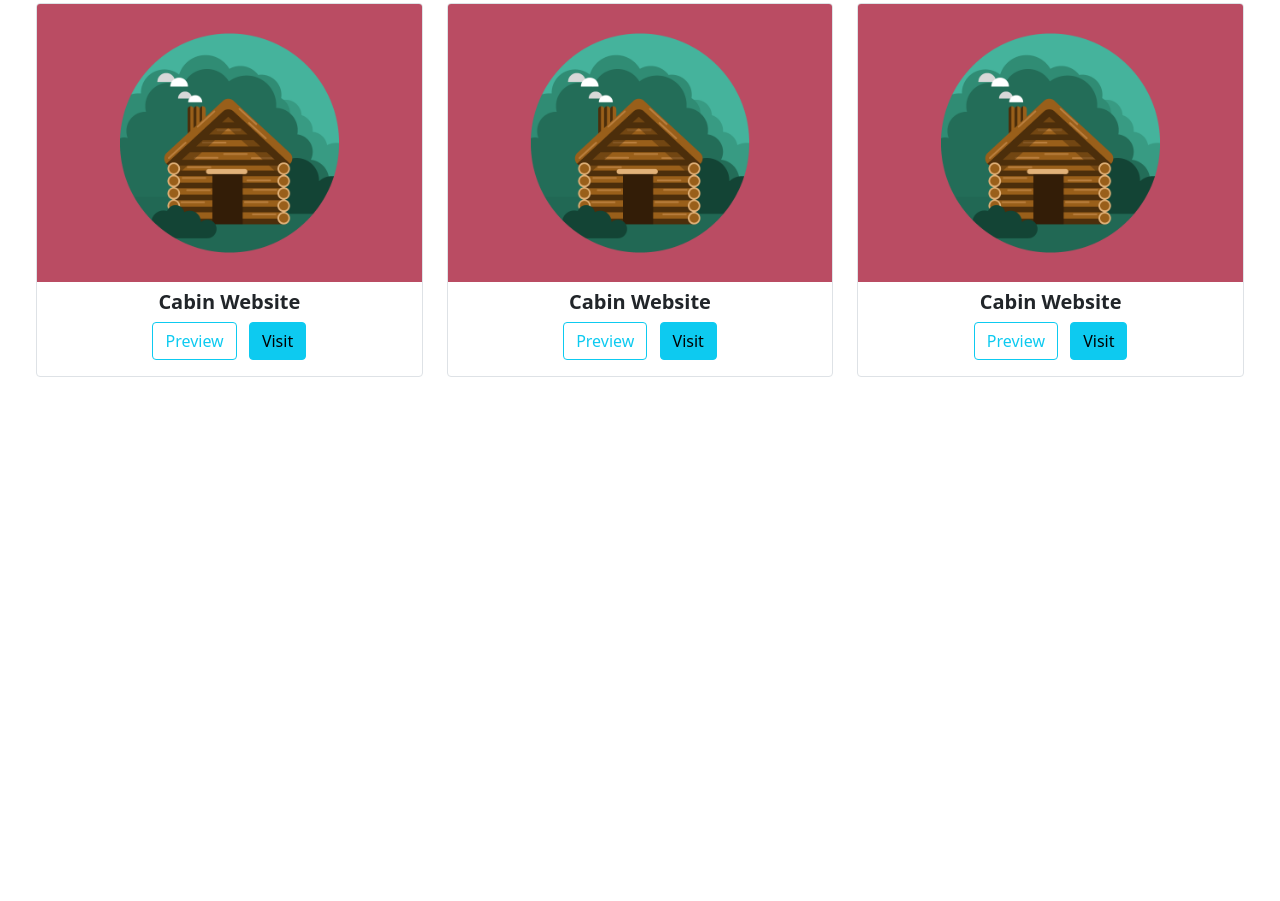
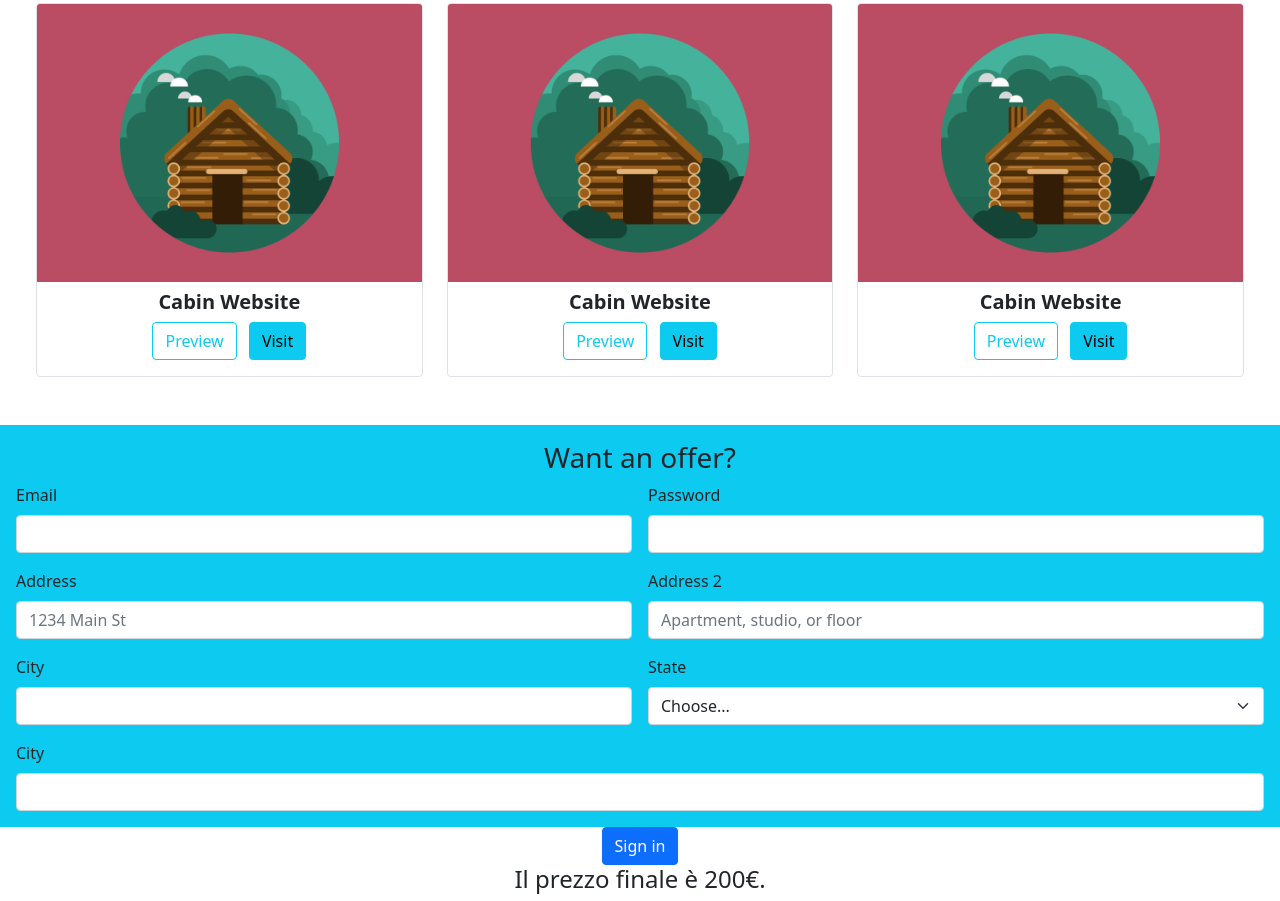
Before and after one commit to MaurizioLeombruni/bootstrap-html-freelancer, a plain HTML site: page index.html in a window 1280 px wide. Shown: the part 1275-2176 px from the top of the page. Before the commit the page ends 1700 px from the top, so only its background shows below. Drawn offline with nearby package versions, Linux system fonts and the light colour scheme.

Commit message:
Creazione della parte form.

```diff
--- a/index.html
+++ b/index.html
@@ -100,6 +100,50 @@
                 </div>
             </div>
         </div>
+
+        <div class="bg-info p-3">
+            <h3>Want an offer?</h3>
+            <form class="row g-3 justify-content-start text-start">
+                <div class="col-md-6">
+                  <label for="inputEmail4" class="form-label">Email</label>
+                  <input type="email" class="form-control" id="inputEmail4">
+                </div>
+                <div class="col-md-6">
+                  <label for="inputPassword4" class="form-label">Password</label>
+                  <input type="password" class="form-control" id="inputPassword4">
+                </div>
+                <div class="col-6">
+                  <label for="inputAddress" class="form-label">Address</label>
+                  <input type="text" class="form-control" id="inputAddress" placeholder="1234 Main St">
+                </div>
+                <div class="col-6">
+                  <label for="inputAddress2" class="form-label">Address 2</label>
+                  <input type="text" class="form-control" id="inputAddress2" placeholder="Apartment, studio, or floor">
+                </div>
+                <div class="col-md-6">
+                  <label for="inputCity" class="form-label">City</label>
+                  <input type="text" class="form-control" id="inputCity">
+                </div>
+                <div class="col-md-6">
+                  <label for="inputState" class="form-label">State</label>
+                  <select id="inputState" class="form-select">
+                    <option selected>Choose...</option>
+                    <option>...</option>
+                  </select>
+                </div>
+                <div class="col-12">
+                    <label for="inputCity" class="form-label">City</label>
+                    <input type="text" class="form-control" id="inputCity">
+                  </div>
+                </div>
+                <div class="col-12">
+                  <button type="submit" class="btn btn-primary">Sign in</button>
+                </div>
+            </form>
+            <h4>
+                Il prezzo finale è 200€.
+            </h4>
+        </div>
     </div>
 
     <script src="https://cdn.jsdelivr.net/npm/bootstrap@5.0.2/dist/js/bootstrap.bundle.min.js" integrity="sha384-MrcW6ZMFYlzcLA8Nl+NtUVF0sA7MsXsP1UyJoMp4YLEuNSfAP+JcXn/tWtIaxVXM" crossorigin="anonymous"></script>
```
